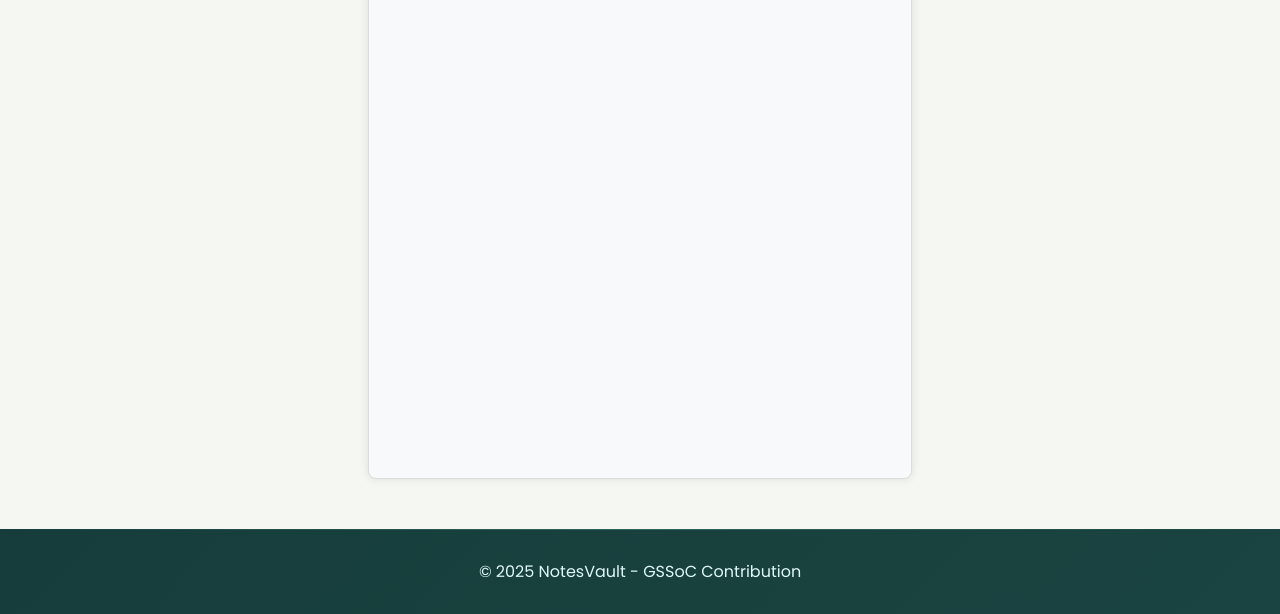
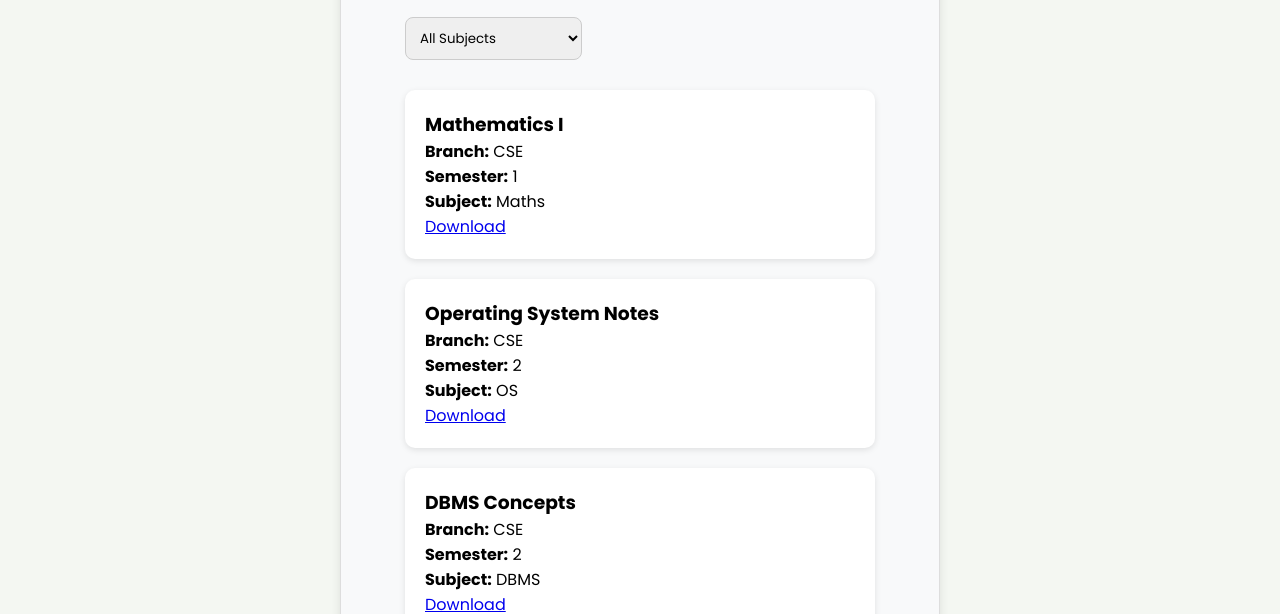
Before and after one commit to ys09123/notesvault, a plain HTML site: page search.html in a window 1280 px wide. Shown: the part 186-800 px from the top of the page. Drawn offline with Linux system fonts and the light colour scheme.

Commit message:
Fix: Dynamic filtering and notes display for all subjects

```diff
--- a/data/notes.json
+++ b/data/notes.json
@@ -0,0 +1,86 @@
+[
+  {
+    "title": "Mathematics I",
+    "branch": "CSE",
+    "semester": "1",
+    "subject": "Maths",
+    "link": "https://example.com/notes/maths1.pdf"
+  },
+  {
+    "title": "Operating System Notes",
+    "branch": "CSE",
+    "semester": "2",
+    "subject": "OS",
+    "link": "https://example.com/notes/os.pdf"
+  },
+  {
+    "title": "DBMS Concepts",
+    "branch": "CSE",
+    "semester": "2",
+    "subject": "DBMS",
+    "link": "https://example.com/notes/dbms.pdf"
+  },
+  {
+    "title": "Intro to AI",
+    "branch": "CSE AIML",
+    "semester": "1",
+    "subject": "AI",
+    "link": "https://example.com/notes/ai.pdf"
+  },
+  {
+    "title": "Machine Learning Basics",
+    "branch": "CSE AIML",
+    "semester": "2",
+    "subject": "ML",
+    "link": "https://example.com/notes/ml.pdf"
+  },
+  {
+    "title": "Python for AIML",
+    "branch": "CSE AIML",
+    "semester": "2",
+    "subject": "Python",
+    "link": "https://example.com/notes/python_aiml.pdf"
+  },
+  {
+    "title": "IoT Fundamentals",
+    "branch": "CSE IOT",
+    "semester": "1",
+    "subject": "IoT Fundamentals",
+    "link": "https://example.com/notes/iot_fundamentals.pdf"
+  },
+  {
+    "title": "Sensor Technologies",
+    "branch": "CSE IOT",
+    "semester": "2",
+    "subject": "Sensors",
+    "link": "https://example.com/notes/sensors.pdf"
+  },
+  {
+    "title": "Microcontroller Guide",
+    "branch": "CSE IOT",
+    "semester": "2",
+    "subject": "Microcontrollers",
+    "link": "https://example.com/notes/microcontrollers.pdf"
+  },
+  {
+    "title": "Data Science Intro",
+    "branch": "CSE DS",
+    "semester": "1",
+    "subject": "Data Science Basics",
+    "link": "https://example.com/notes/ds_basics.pdf"
+  },
+  {
+    "title": "Statistics Notes",
+    "branch": "CSE DS",
+    "semester": "2",
+    "subject": "Statistics",
+    "link": "https://example.com/notes/statistics.pdf"
+  },
+  {
+    "title": "Python for Data Science",
+    "branch": "CSE DS",
+    "semester": "2",
+    "subject": "Python for DS",
+    "link": "https://example.com/notes/python_ds.pdf"
+  }
+]
--- a/script.js
+++ b/script.js
@@ -209,6 +209,7 @@ fetch("data/notes.json")
     notesData = data;
     updateSubjects("");
     displayNotes(notesData);
+    runQuerySearch();
   });
 
 function updateSubjects(branch) {
@@ -252,3 +253,55 @@ function displayNotes(notes) {
 });
 
 });
+
+document.addEventListener("DOMContentLoaded", function () {
+  const urlParams = new URLSearchParams(window.location.search);
+  const query = urlParams.get("query")?.trim().toLowerCase();
+
+  if (query) {
+    const notes = document.querySelectorAll(".note-card");
+    let matchFound = false;
+
+    notes.forEach((note) => {
+      const content = note.textContent.toLowerCase();
+      const show = content.includes(query);
+      note.style.display = show ? "block" : "none";
+      if (show) matchFound = true;
+    });
+
+    if (!matchFound) {
+      const msg = document.createElement("p");
+      msg.textContent = `No notes found for "${query}"`;
+      msg.style.color = "red";
+      msg.style.fontWeight = "bold";
+      msg.style.marginTop = "20px";
+      document.getElementById("notes-container").appendChild(msg);
+    }
+  }
+});
+
+function runQuerySearch() {
+  const urlParams = new URLSearchParams(window.location.search);
+  const query = urlParams.get("query")?.trim().toLowerCase();
+
+  if (query) {
+    const notes = document.querySelectorAll(".note-card");
+    let matchFound = false;
+
+    notes.forEach((note) => {
+      const content = note.textContent.toLowerCase();
+      const show = content.includes(query);
+      note.style.display = show ? "block" : "none";
+      if (show) matchFound = true;
+    });
+
+    if (!matchFound) {
+      const msg = document.createElement("p");
+      msg.textContent = `No notes found for "${query}"`;
+      msg.style.color = "red";
+      msg.style.fontWeight = "bold";
+      msg.style.marginTop = "20px";
+      document.getElementById("notes-container").appendChild(msg);
+    }
+  }
+}
```
Also changed, not shown: search.html (+1 -0 lines).
